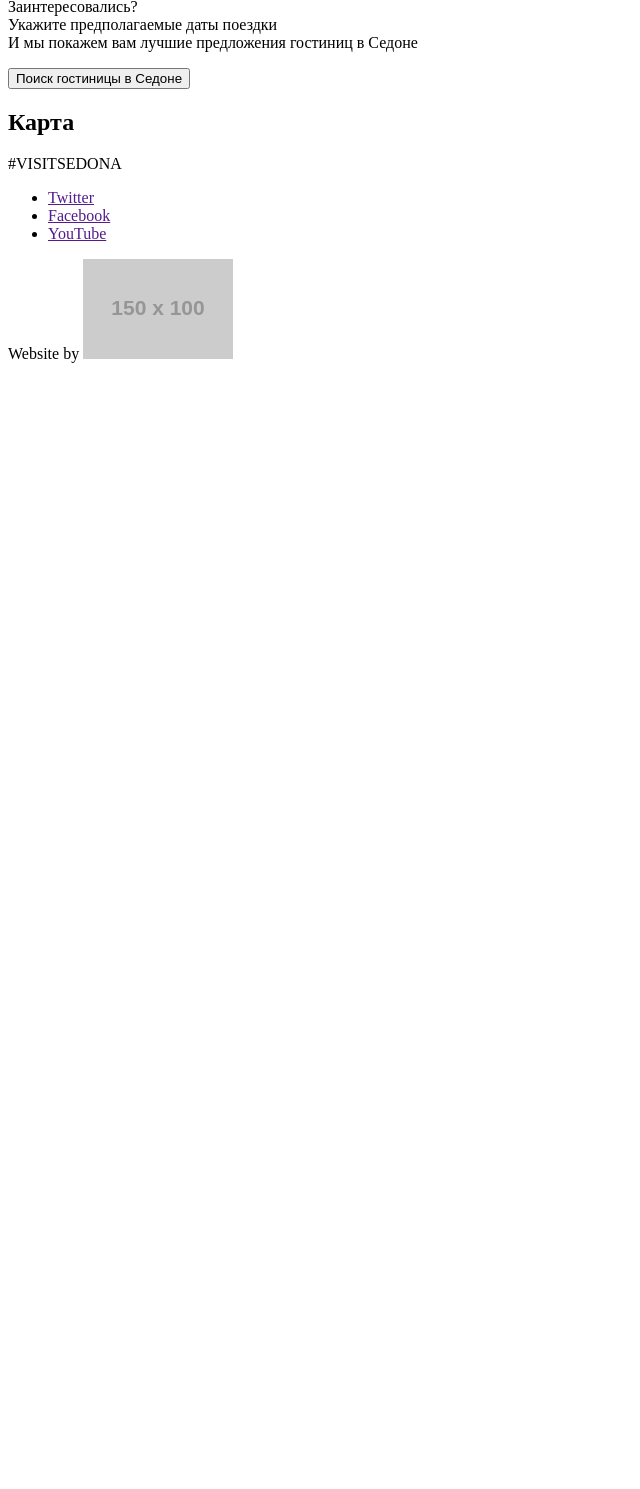
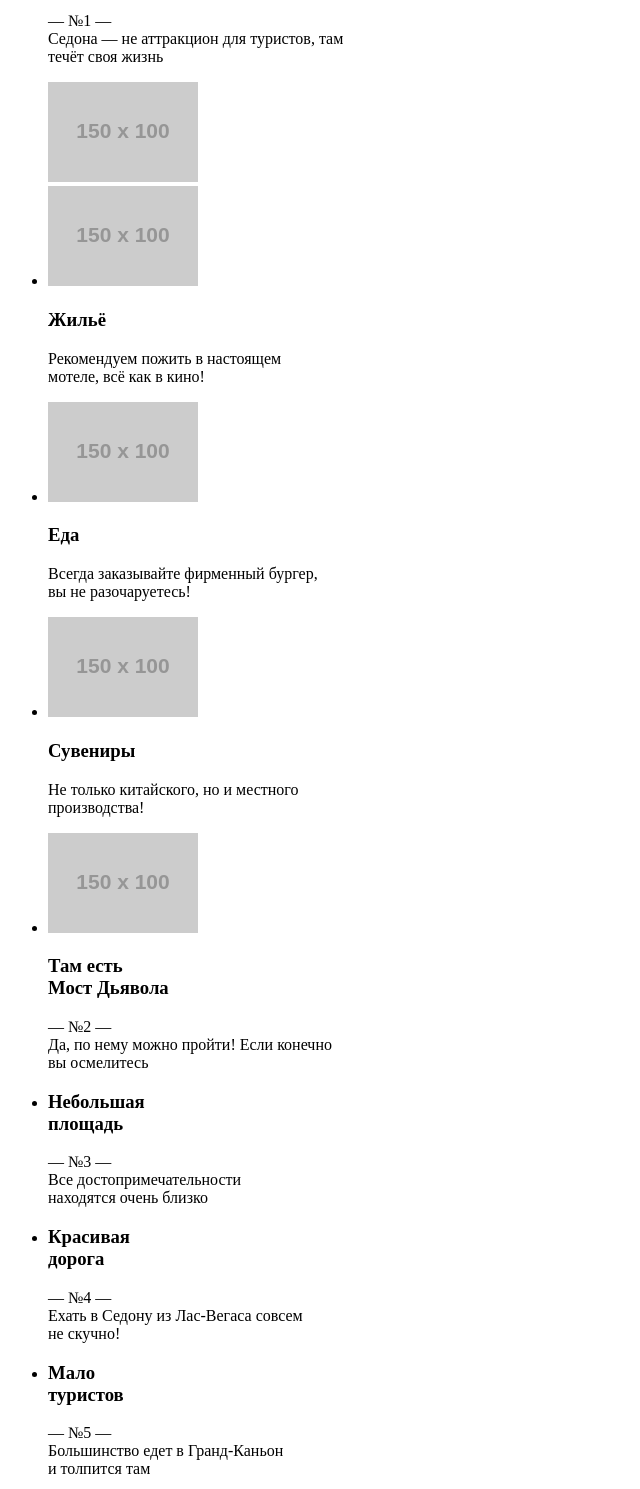
Before and after one commit to Volgaev/926483-sedona-26, a plain HTML site: page index.html in a window 1280 px wide. Shown: the part 451-1940 px from the top of the page, without its empty margins (0-640 px from the left). Before the commit the page ends 830 px from the top, so only its background shows below. Drawn offline with Linux system fonts and the light colour scheme; placeholder pictures from the web are drawn by us.

Commit message:
Разметил блок "Преимущества"

```diff
--- a/index.html
+++ b/index.html
@@ -24,7 +24,98 @@
         <h2>Преимущества</h2>
         <p>Рассмотрим 5 причин по которым Седона круче,
         чем Гранд-Каньон!</p>
-        <!-- Преимущества: -->
+        <ul class="advantages-list">
+
+          <li class="advantage-first">
+          <h3>Настоящий<br>
+          городок<br></h3>
+          <p>
+            — №1 —<br>
+          Седона — не аттракцион для туристов, там<br>
+           течёт своя жизнь
+         </p>
+          <div class="advantage-first-image">
+          <img src="https://via.placeholder.com/150x100" alt="Фасад дома с флагом США">
+          </div>
+         </li>
+
+         <li class="advantage">
+          <div class="house-icon">
+          <img src="https://via.placeholder.com/150x100" alt="Значок - Дом">
+          </div>
+          <h3>Жильё</h3>
+          <p>
+          Рекомендуем пожить в настоящем<br>
+          мотеле, всё как в кино!
+         </p>
+         </li>
+
+        <li class="advantage">
+          <div class="burger-icon">
+          <img src="https://via.placeholder.com/150x100" alt="Значок - Бургер">
+          </div>
+          <h3>Еда</h3>
+          <p>
+          Всегда заказывайте фирменный бургер,<br>
+          вы не разочаруетесь!
+         </p>
+         </li>
+
+          <li class="advantage">
+          <div class="present-icon">
+          <img src="https://via.placeholder.com/150x100" alt="Значок - Подарок">
+          </div>
+          <h3>Сувениры</h3>
+          <p>
+          Не только китайского, но и местного <br>
+          производства!
+         </p>
+         </li>
+
+          <li class="advantage-second">
+          <div class="advantage-second-image">
+          <img src="https://via.placeholder.com/150x100" alt="Мост Дьялова. Пейзаж.">
+          </div>
+          <h3>Там есть<br>
+          Мост Дьявола<br></h3>
+          <p>
+            — №2 —<br>
+          Да, по нему можно пройти!  Если конечно<br>
+          вы осмелитесь
+         </p>
+         </li>
+
+          <li class="advantage-third">
+            <h3>Небольшая<br>
+             площадь<br></h3>
+          <p>
+            — №3 —<br>
+          Все достопримечательности<br>
+          находятся очень близко
+         </p>
+         </li>
+
+          <li class="advantage-fourth">
+            <h3>Красивая<br>
+             дорога<br></h3>
+          <p>
+            — №4 —<br>
+          Ехать в Седону из Лас-Вегаса совсем <br>
+          не скучно!
+         </p>
+         </li>
+
+          <li class="advantage-fifth">
+            <h3>Мало<br>
+             туристов<br></h3>
+          <p>
+            — №5 —<br>
+          Большинство едет в Гранд-Каньон<br>
+          и толпится там
+         </p>
+         </li>
+
+        </ul>
       </section>
       <section class="hotel-search">
         <h2>Поиск гостиницы</h2>
```
Also changed, not shown: inner.html (+0 -6 lines).
